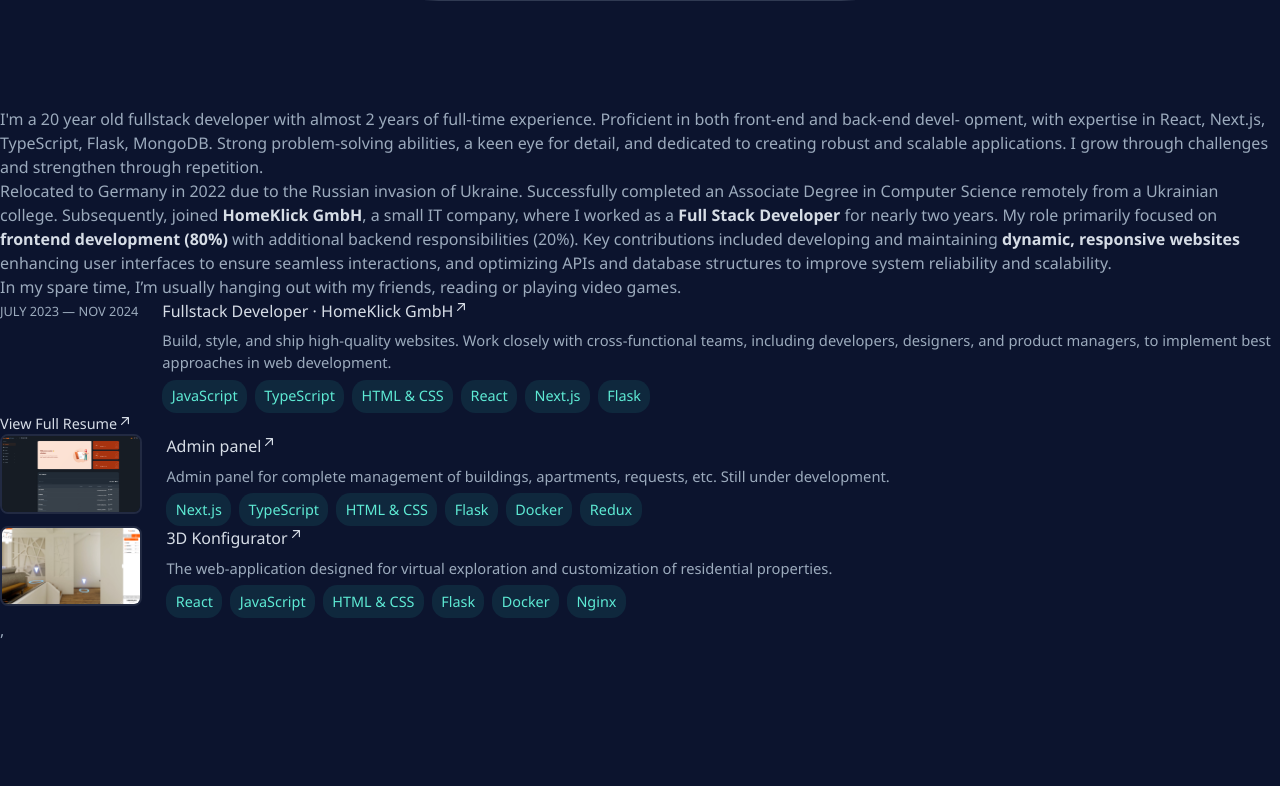
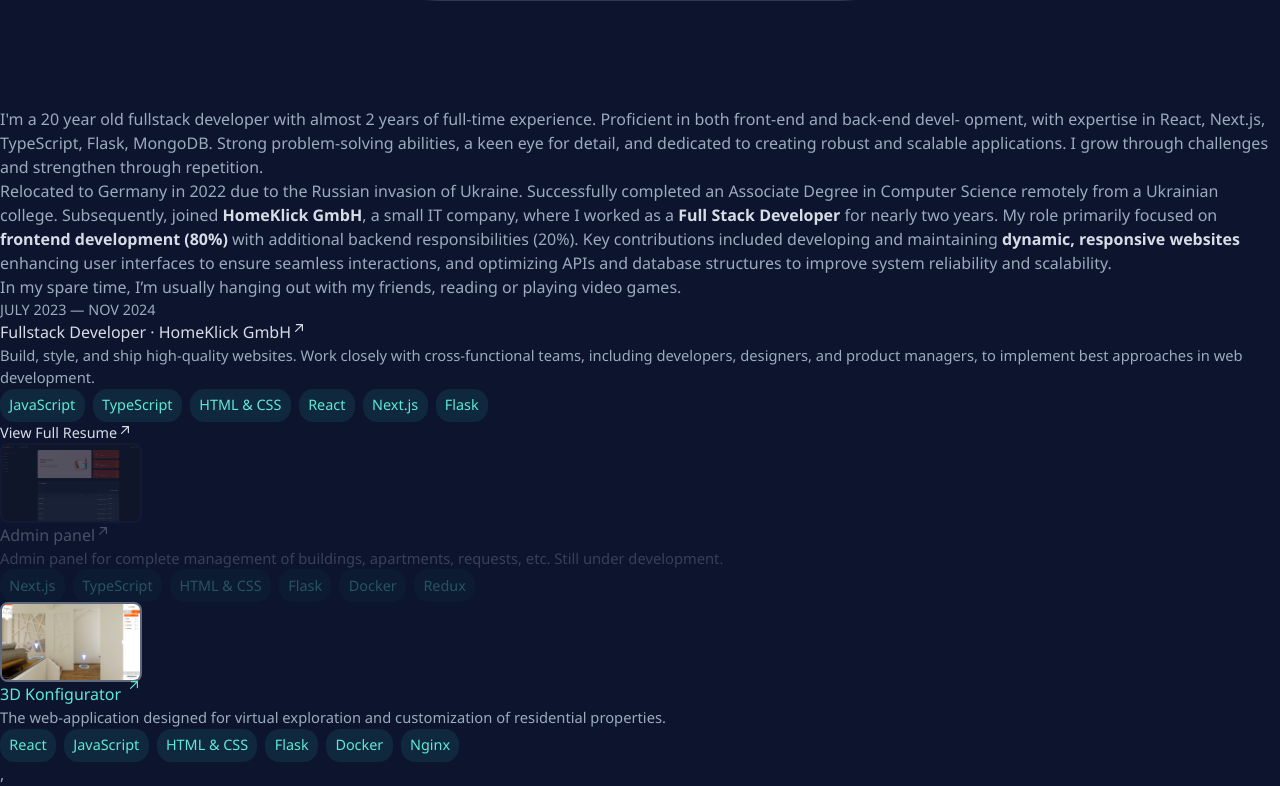
Before and after one commit to Illmix/illia-chaban, a React (Vite) app: page / in a window 1280 px wide. Shown: the part 3930-4716 px from the top of the page. Before the commit the page ends 4572 px from the top, so only its background shows below. Built offline with nearby package versions, Linux system fonts and the light colour scheme.

Commit message:
change work-section-item css with tailwind

```diff
--- a/src/App.css
+++ b/src/App.css
@@ -25,12 +25,6 @@
     transform: translate(5px, -5px);
 }
 
-.work-section-item {
-    display: flex;
-    gap: 1.5rem;
-    cursor: pointer;
-    position: relative;
-}
 
 .work-section-item:before {
     content: '';
@@ -61,20 +55,6 @@
 
 .work-section-item:hover .work-picture{
     border: 2px solid rgba(226,232,240,.4);
-}
-
-.work-section-dates {
-    text-wrap: nowrap;
-    font-size: .8rem;
-    text-align: left;
-    margin-top: .2rem;
-}
-
-.work-section-description {
-    display: flex;
-    flex-direction: column;
-    gap: .4rem;
-    flex-grow: 1;
 }
 
 .work-section-description h3 {
--- a/src/components/work-section/WorkSectionItem.tsx
+++ b/src/components/work-section/WorkSectionItem.tsx
@@ -20,16 +20,17 @@ const WorkSectionItem = ({
 }: WorkSectionItemProps) => {
     return (
         <a href={link} target="_blank">
-            <div className={`work-section-item animate ${className}`} onMouseEnter={onMouseEnter} onMouseLeave={onMouseLeave}>
+            <div className={`work-section-item flex gap-6 cursor-pointer relative
+             animate ${className}`} onMouseEnter={onMouseEnter} onMouseLeave={onMouseLeave}>
                 {date &&
-                    <span className="work-section-dates">
+                    <span className="work-section-dates whitespace-nowrap text-[0.8rem] text-left mt-[0.2rem]">
                         {date}
                     </span>
                 }
                 {picture &&
                     <img className="work-picture animate" src={picture} alt="title"/>
                 }
-                <div className="work-section-description">
+                <div className="work-section-description flex flex-col gap-[0.4rem] flex-grow">
                     <h3 className="heading animate"><span>{title}</span><span><svg
                         width="1rem" xmlns="http://www.w3.org/2000/svg"
                         viewBox="0 0 20 20"
```
